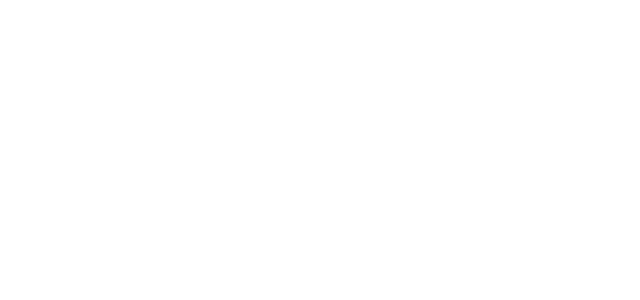
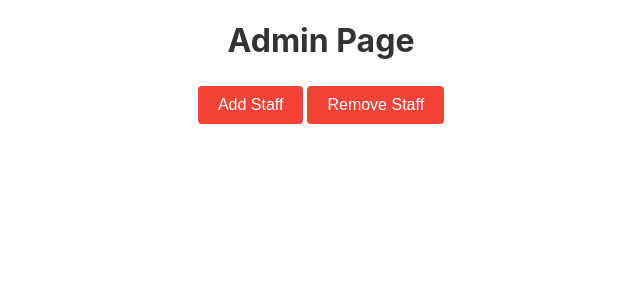
Before and after one commit to halifaxnagujarati/payroll, a React (Create React App) app: page /admin in a window 1280 px wide. Shown: the top 300 px of the page, without its empty margins (319-959 px from the left). Built offline with nearby package versions, Linux system fonts and the light colour scheme.

Commit message:
admin.js created and routed

```diff
--- a/src/App.js
+++ b/src/App.js
@@ -5,6 +5,7 @@
 import Login from './login';
 import Coordinator from './coordinator';
 import CoordinatorHome from './coordinator';
+import Admin from './admin';
 import { BrowserRouter, Route, Switch } from 'react-router-dom';
 
 function App() {
@@ -27,7 +28,9 @@
                     <Route path="/coordinator-home">
                         <CoordinatorHome />
                     </Route>
-
+                    <Route path="/admin">
+                        <Admin />
+                    </Route>
                 </Switch>
             </div>
         </BrowserRouter>
--- /dev/null
+++ b/src/admin.js
@@ -0,0 +1,16 @@
+import React from 'react';
+import { Link } from 'react-router-dom'; // Assuming you're using React Router
+
+const Admin = () => {
+  return (
+    <div>
+      <h1>Admin Page</h1>
+      <Link to="/register">
+        <button>Add Staff</button>
+      </Link>
+      <button>Remove Staff</button>
+    </div>
+  );
+};
+
+export default Admin;
```
